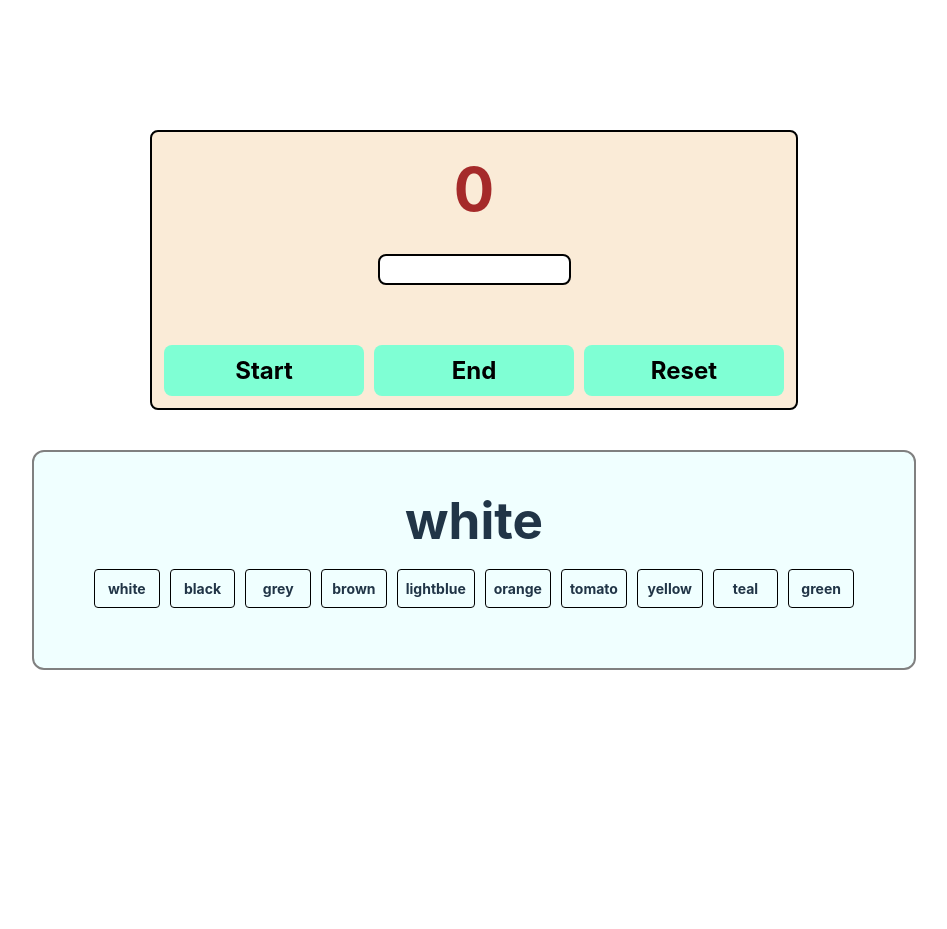
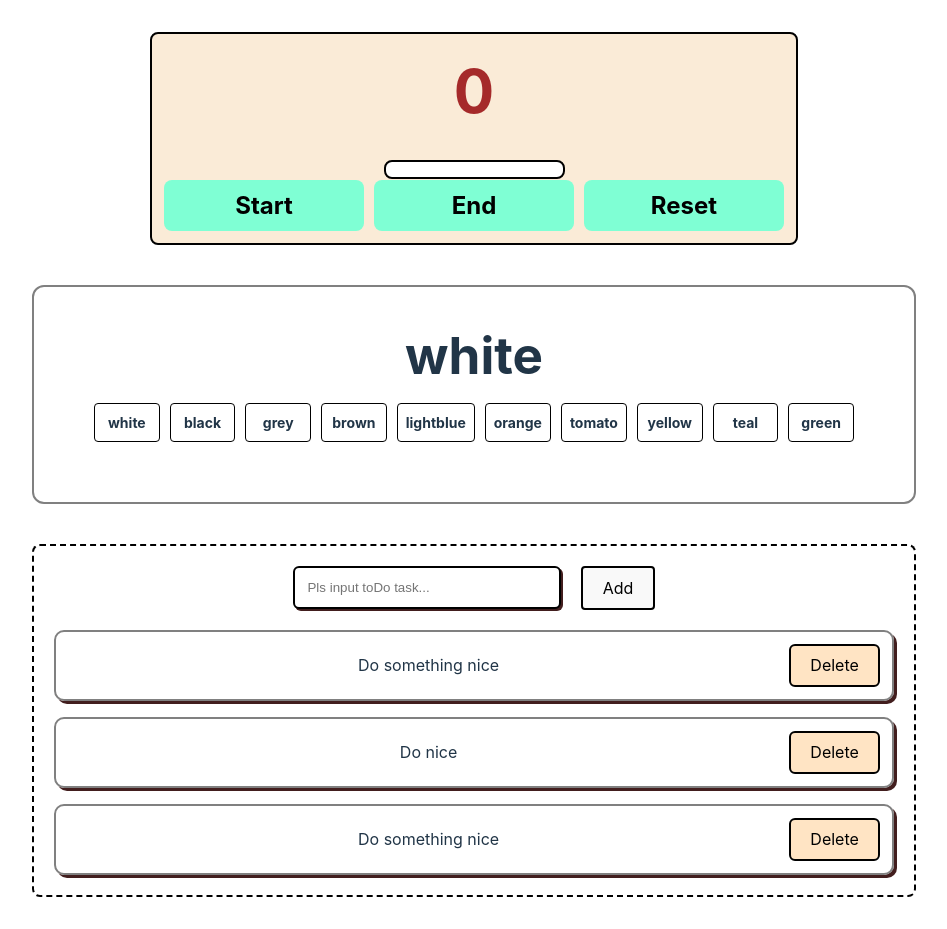
Before and after one commit to KostenkoAndrey/todo-list, a React (Vite) app: page / in a window 1280 px wide. Shown: the whole page, without its empty margins (166-1113 px from the left). Before the commit the page ends 800 px from the top, so only its background shows below. Built offline with nearby package versions, Linux system fonts and the light colour scheme.

Commit message:
fourth commit

```diff
--- a/src/App.jsx
+++ b/src/App.jsx
@@ -2,6 +2,7 @@ import { useState } from 'react'
 import './App.css'
 import Clicker from "./components/Clicker"
 import ColorClicker from "./components/ColorClicker"
+import ToDoList from "./components/ToDoList"
 
 function App() {
 const [click, setClick] = useState(0);
@@ -12,6 +13,7 @@ const [click, setClick] = useState(0);
     counter={click}
     setCounter={setClick}/>
     <ColorClicker/>
+    <ToDoList/>
     </>
   )
 };
--- a/src/components/ColorClicker.jsx
+++ b/src/components/ColorClicker.jsx
@@ -5,7 +5,7 @@ import color from "./color.json";
 const ColorClicker = ()=> {
     const [currentColor, setCurrentColor] = useState('white');
 
-    return (<div className={s.colorContainer}>
+    return (<div className={s.colorContainer} style={{backgroundColor:currentColor}}>
         <h1>{currentColor}</h1>
         <ul className={s.colorList}>
            {color.map( i => (
--- /dev/null
+++ b/src/components/ToDoList.jsx
@@ -0,0 +1,21 @@
+import s from "./ToDoList.module.css";
+import ToDojson from "./toDoList.json";
+import ToDoListItem from "./ToDoListItem";
+
+const ToDoList = ()=>{
+    return (
+        <div className={s.outerCont}>
+            <div className={s.innerCont}>
+                <input className={s.addItem} type="text" placeholder="Pls input toDo task..."/>
+                <button className={s.addItembtn}>Add</button>
+            </div>
+            <ul className={s.todoList}>
+                {ToDojson.map( i =>
+                <ToDoListItem key={i.id} {...i}/>
+                )}
+            </ul>
+        </div>
+    )
+};
+
+export default ToDoList;
--- /dev/null
+++ b/src/components/ToDoList.module.css
@@ -0,0 +1,64 @@
+.outerCont{
+    width: 840px;
+    padding: 20px;
+    margin: 40px auto 0;
+    border: 2px dashed black;
+    border-radius: 8px;
+}
+input{
+    margin: 0;
+    padding: 0;
+}
+
+.innerCont{
+display: flex;
+justify-content: center;
+align-items:flex-start;
+gap: 20px;
+margin-bottom: 20px;
+}
+
+.addItem{
+    width: 240px;
+    padding: 12px;
+    border: 2px solid black;
+    border-radius: 6px;
+    outline: none;
+    box-shadow: 2px 2px rgb(66, 30, 30);
+}
+
+.addItembtn{
+    display: inline-block;
+    font-weight: 400;
+    font-size: 16px;
+    border: 2px solid black;
+    border-radius: 4px;
+    cursor: pointer;
+}
+.todoList{
+    display: flex;
+    flex-direction: column;
+    gap: 16px;
+}
+.todoItem{
+    display: flex;
+    justify-content: space-between;
+    align-items: center;
+    padding: 12px;
+    border: 2px solid grey;
+    border-radius: 10px;
+    box-shadow: 3px 3px rgb(66, 30, 30);
+}
+.todotext{
+    width: 100%;
+    text-align: center;
+}
+.todoBtn{
+    display: inline-block;
+    font-weight: 400;
+    font-size: 16px;
+    border: 2px solid black;
+    border-radius: 6px;
+    background-color: bisque;
+    cursor: pointer;
+}
--- /dev/null
+++ b/src/components/ToDoListItem.jsx
@@ -0,0 +1,11 @@
+import s from "./ToDoList.module.css";
+
+const ToDoListItem = ({id, todo, completed})=>{
+    return (
+        <><li className={s.todoItem}>
+            <p className={s.todotext}>{todo}</p>
+            <button className={s.todoBtn}>Delete</button></li></>
+    )
+};
+
+export default ToDoListItem;
--- /dev/null
+++ b/src/components/toDoList.json
@@ -0,0 +1,17 @@
+[
+    {
+        "id": 1,
+        "todo": "Do something nice",
+        "completed": true
+    },
+    {
+        "id": 2,
+        "todo": "Do  nice",
+        "completed": true
+    },
+    {
+        "id": 3,
+        "todo": "Do something nice",
+        "completed": true
+    }
+]
```
